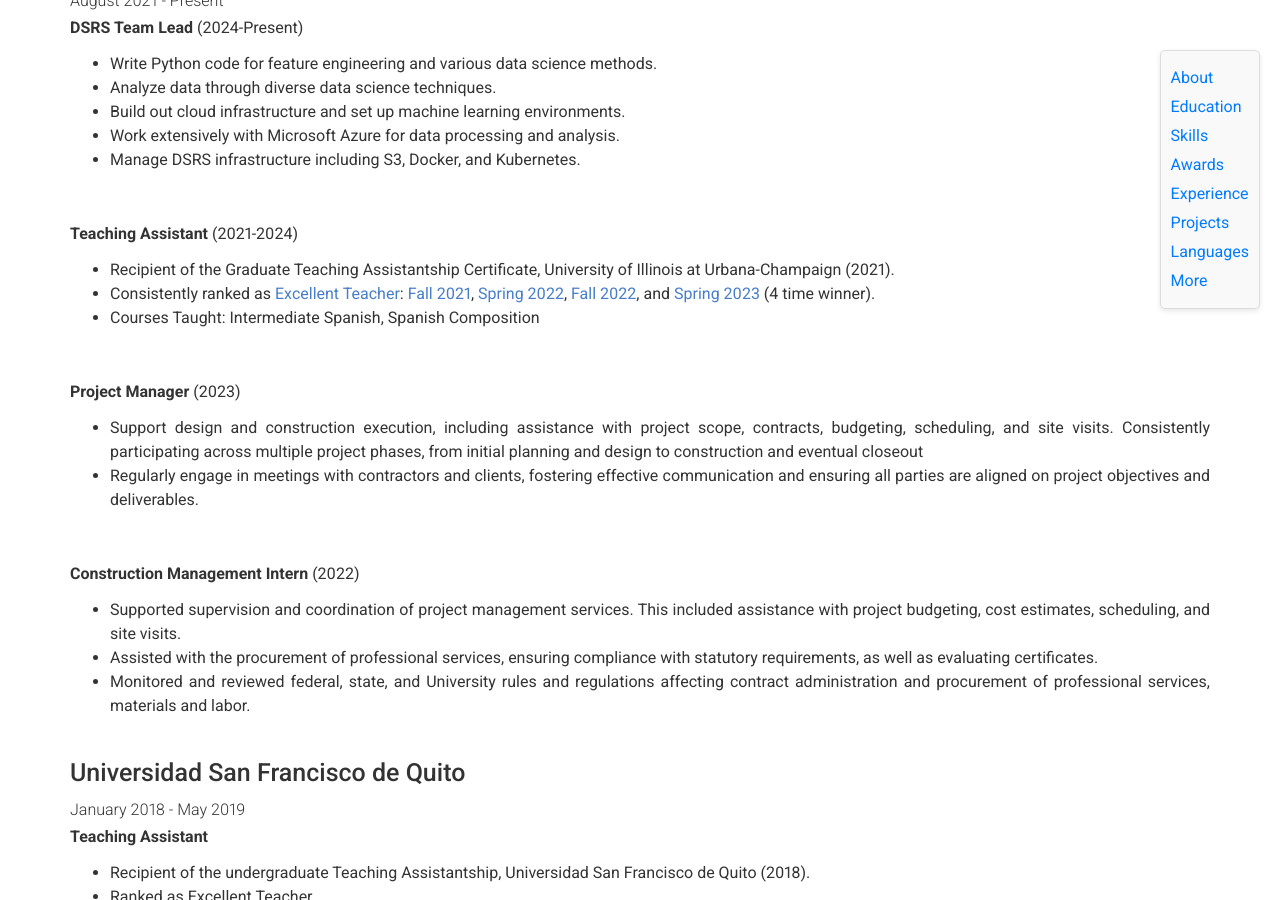
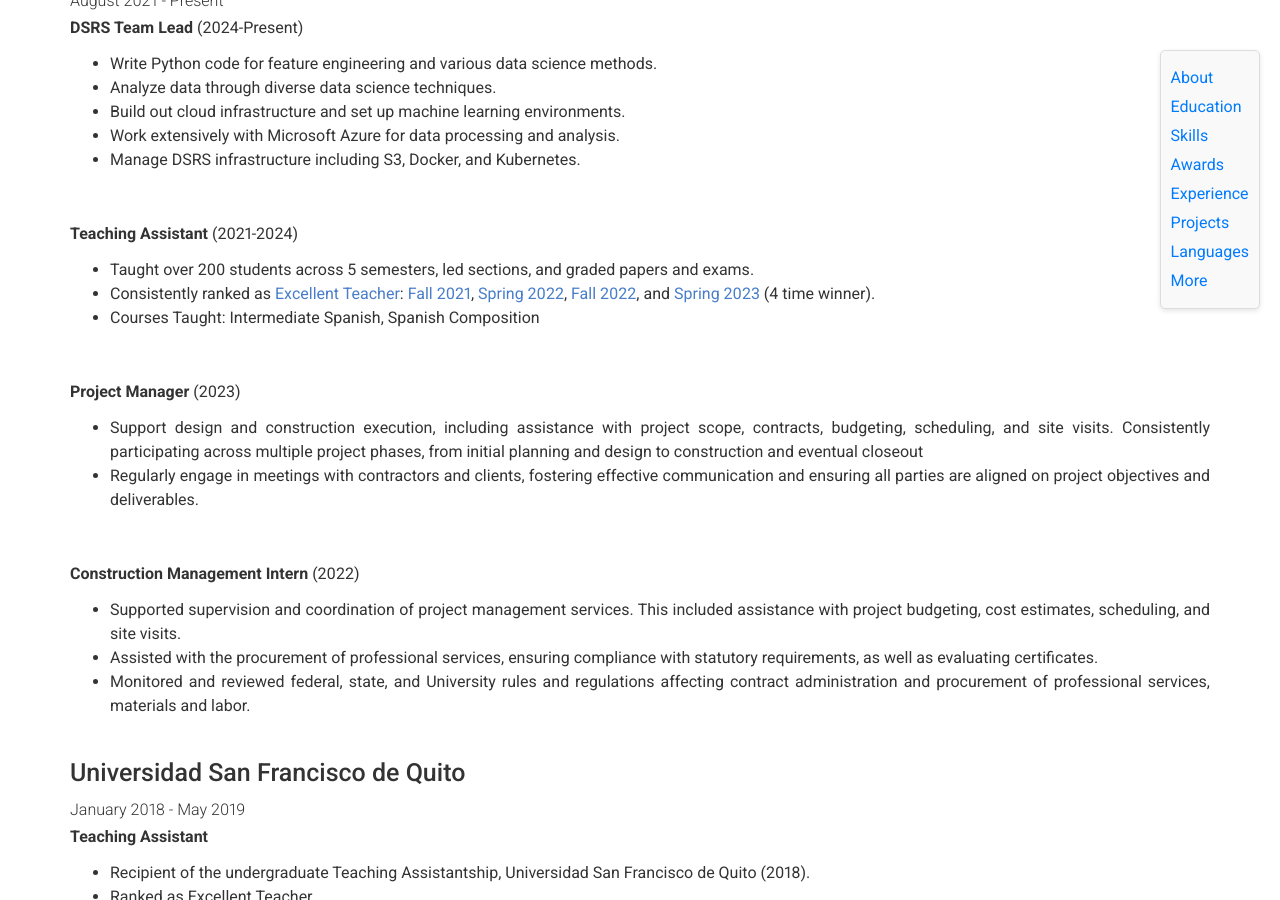
Before and after one commit to fsaudm/fsaudm.github.io, a Jekyll site: the page built from index.md, in a window 1280 px wide and 900 px high, scrolled down 4307 px. Built offline with Jekyll 4.4.1, drawn with Linux system fonts in a browser that asks for light colours.

Commit message:
adjustment in experience

```diff
--- a/_data/experience.yml
+++ b/_data/experience.yml
@@ -13,7 +13,7 @@
   description: |
     **Teaching Assistant**   (2021-2024)
     <br />
-    - Recipient of the Graduate Teaching Assistantship Certificate, University of Illinois at Urbana-Champaign (2021).
+    - Taught over 200 students across 5 semesters, led sections, and graded papers and exams.
     - Consistently ranked as [Excellent Teacher](https://citl.illinois.edu/citl-101/measurement-evaluation/teaching-evaluation/teaching-evaluations-(ices)/teachers-ranked-as-excellent): [Fall 2021](http://citl.illinois.edu/docs/default-source/teachers-ranked-as-excellent/tre-2021-fall.pdf), [Spring 2022](http://citl.illinois.edu/docs/default-source/teachers-ranked-as-excellent/tre-2022-spring.pdf), [Fall 2022](http://citl.illinois.edu/docs/default-source/teachers-ranked-as-excellent/tre-2022-fall.pdf), and [Spring 2023](http://citl.illinois.edu/docs/default-source/teachers-ranked-as-excellent/tre-2023-spring.pdf) (4 time winner).
     - Courses Taught: Intermediate Spanish, Spanish Composition
 
```
